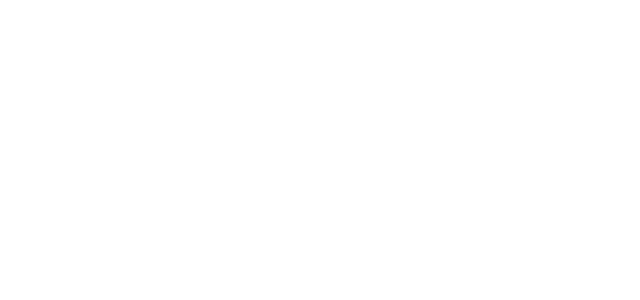
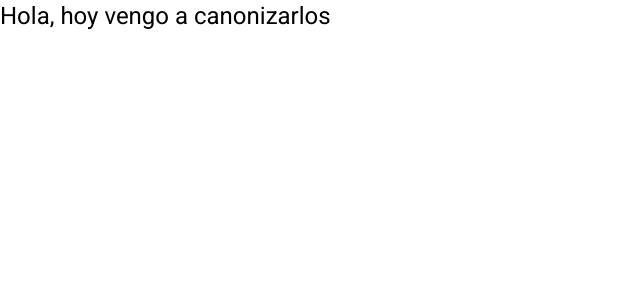
Before and after one commit to davila11/angular-session, an Angular app: page / in a window 1280 px wide. Shown: the top 300 px of the page, without its empty margins (0-640 px from the left). Built offline with nearby package versions, Linux system fonts and the light colour scheme.

Commit message:
Added title

```diff
--- a/src/app/app.component.html
+++ b/src/app/app.component.html
@@ -1 +1,2 @@
+<h1>Hola, hoy vengo a canonizarlos</h1>
 <router-outlet></router-outlet>
```
